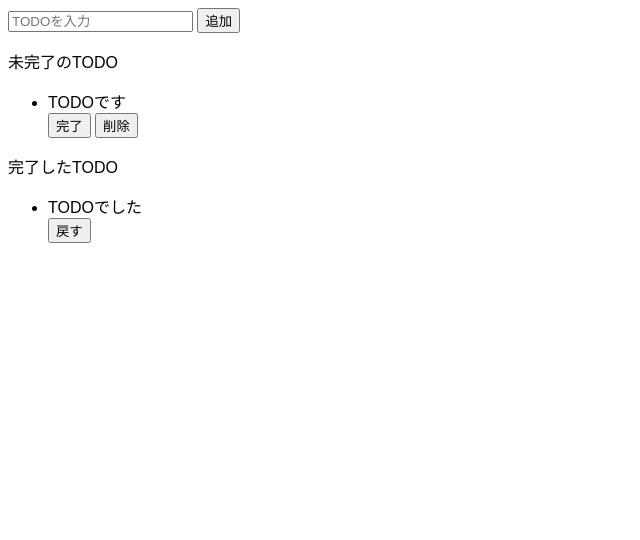
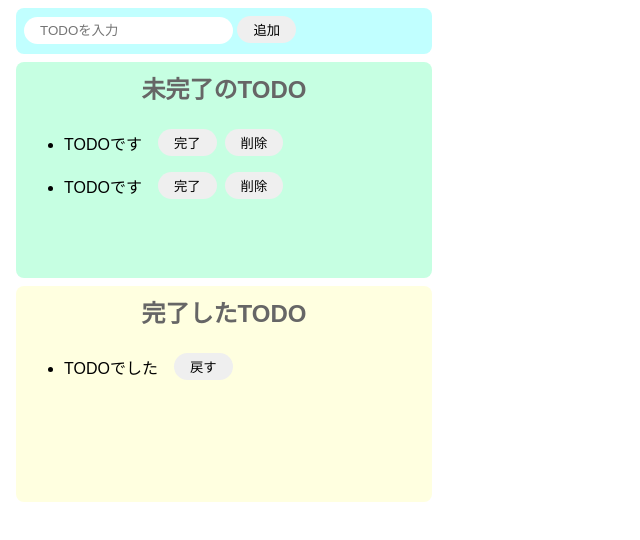
Before and after one commit to kakky08/todo-js, a website built with Parcel: page index.html in a window 1280 px wide. Shown: the whole page, without its empty margins (0-640 px from the left). Built offline with nearby package versions, Linux system fonts and the light colour scheme.

Commit message:
CSSの変更

```diff
--- a/index.html
+++ b/index.html
@@ -6,24 +6,29 @@
   </head>
 
   <body>
-    <div>
+    <div class="input-area">
       <input placeholder="TODOを入力" />
       <button>追加</button>
     </div>
-    <div>
-      <p>未完了のTODO</p>
+    <div class="incomplete-area">
+      <p class="title">未完了のTODO</p>
       <ul>
-        <div>
+        <div class="list-row">
+          <li>TODOです</li>
+          <button>完了</button>
+          <button>削除</button>
+        </div>
+        <div class="list-row">
           <li>TODOです</li>
           <button>完了</button>
           <button>削除</button>
         </div>
       </ul>
     </div>
-    <div>
-      <p>完了したTODO</p>
+    <div class="complete-area">
+      <p class="title">完了したTODO</p>
       <ul>
-        <div>
+        <div class="list-row">
           <li>TODOでした</li>
           <button>戻す</button>
         </div>
--- a/src/styles.css
+++ b/src/styles.css
@@ -1,3 +1,71 @@
 body {
   font-family: sans-serif;
 }
+
+input {
+  border-radius: 16px;
+  border: none;
+  padding: 6px 16px;
+  outline: none;
+}
+
+button {
+  border-radius: 16px;
+  border: none;
+  padding: 4px 16px;
+}
+
+button:hover {
+  background-color: #ff7fff;
+  color: #fff;
+  cursor: pointer;
+}
+
+li {
+  margin-right: 16px;
+}
+
+.input-area {
+  background-color: #c1ffff;
+  width: 400px;
+  height: 30px;
+  padding: 8px;
+  margin: 8px;
+  border-radius: 8px;
+}
+
+.incomplete-area {
+  background-color: #c6ffe2;
+  width: 400px;
+  min-height: 200px;
+  padding: 8px;
+  margin: 8px;
+  border-radius: 8px;
+}
+
+.complete-area {
+  background-color: #ffffe0;
+  width: 400px;
+  min-height: 200px;
+  padding: 8px;
+  margin: 8px;
+  border-radius: 8px;
+}
+
+.title {
+  text-align: center;
+  margin-top: 0;
+  font-weight: bold;
+  color: #666;
+  font-size: 1.5rem;
+}
+
+.list-row {
+  display: flex;
+  align-items: center;
+  padding-bottom: 16px;
+}
+
+.list-row button {
+  margin-right: 8px;
+}
```
